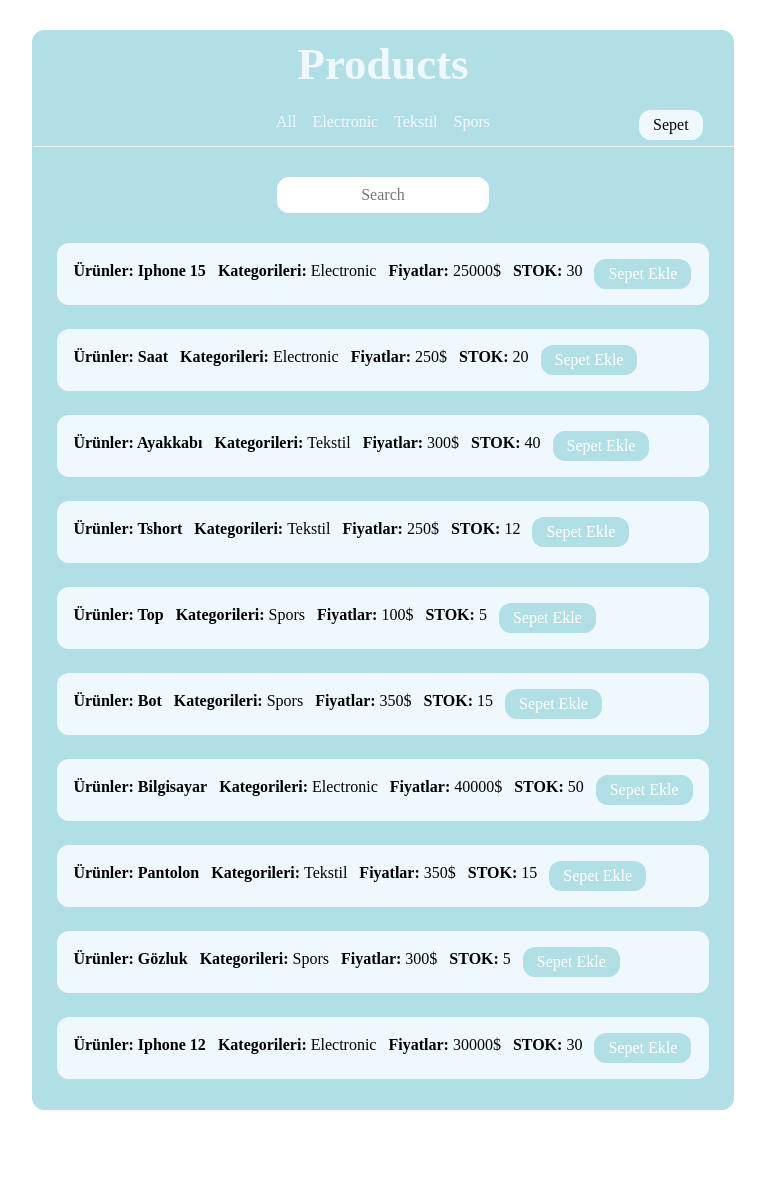
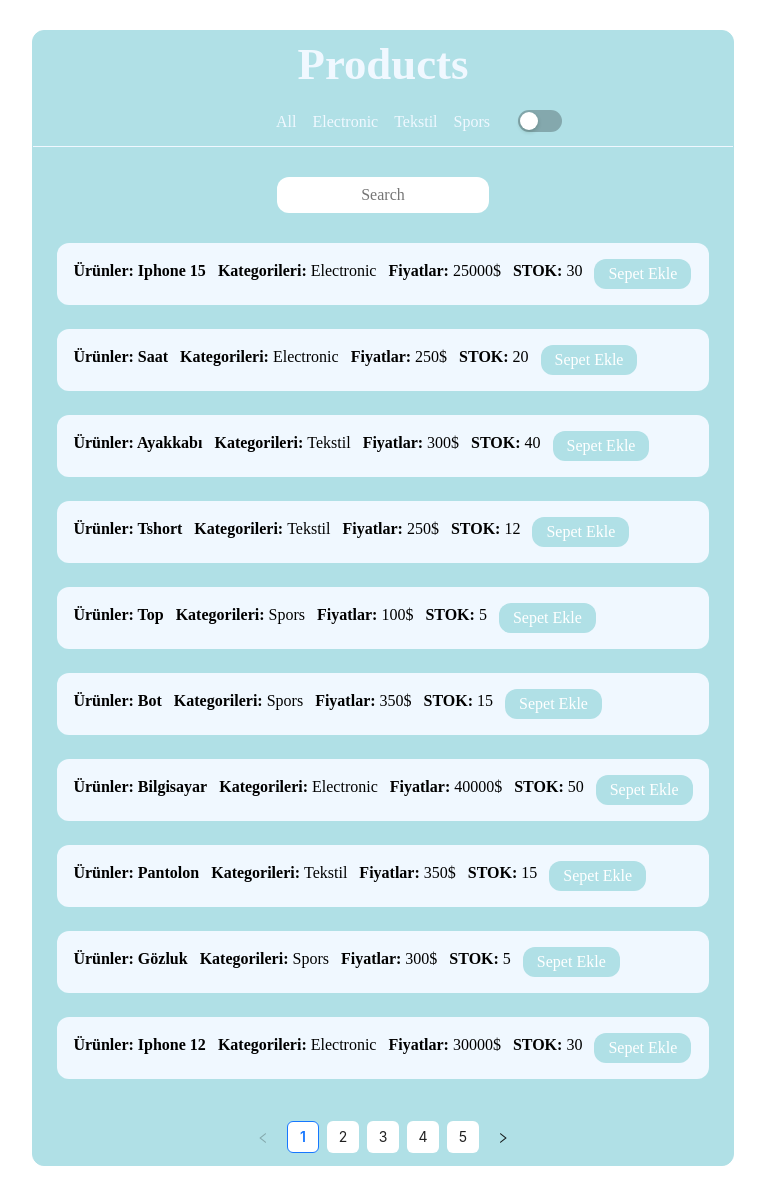
Before and after one commit to acunmedyaakademi/ReactProject, a React (Vite) app: page / in a window 1280 px wide. Shown: the whole page, without its empty margins (257-1022 px from the left). Before the commit the page ends 1140 px from the top, so only its background shows below. Built offline with nearby package versions, Linux system fonts and the light colour scheme.

Commit message:
sepet buttonu degiştirildi

```diff
--- a/package.json
+++ b/package.json
@@ -10,6 +10,7 @@
     "preview": "vite preview"
   },
   "dependencies": {
+    "antd": "^5.9.2",
     "react": "^18.2.0",
     "react-dom": "^18.2.0"
   },
--- a/src/App.css
+++ b/src/App.css
@@ -55,12 +55,8 @@
 
 .basKet {
   position: absolute;
-    right: 30px;
-     background-color:aliceblue;
-     border: none;
-    border-radius: 12px;
-    padding: 3px;
-    padding-inline: 14px;
+    right: 171px;
+
 }
 
 .basKet:hover {
@@ -191,3 +187,10 @@ cursor: pointer;
   /* outline: none; */
   outline-color: powderblue;
 }
+
+.change-list {
+  position: relative;
+  display: flex;
+  justify-content: center;
+  padding-block: 12px;
+}
--- a/src/App.jsx
+++ b/src/App.jsx
@@ -1,4 +1,5 @@
 import React, { useState } from "react";
+import { Switch , Pagination } from "antd";
 import "./App.css";
 
 export const App = () => {
@@ -159,7 +160,6 @@ function removeBasketAll() {
   basket.forEach( x=> {
     x.stock += 1
     setCategories("all")
-
   })
 
 }
@@ -202,14 +202,14 @@ const removeBasket = (index) => {
     <div className="renderPage" style={{display: "flex", gap:"1em", justifyContent: "center"}}>
      <li key={"all"} onClick={showAllProducts}>All</li> {renderCategory}
 
-
-      <button className="basKet" onClick={handleBasket}>Sepet </button>
+      <Switch className="basKet" onClick={handleBasket}></Switch>
     </div>
     <input className="checkinput" placeholder="Search" onChange={handleSearch}/>
     <ul className="list">{renderProducts}</ul>
+    <Pagination className="change-list" defaultCurrent={1} total={50} />
     </div>
     <div className={isDrawer ? "sepet active": "sepet" }>
-      <button className="closeBtn" onClick={handleBasket}>x</button>
+      {/* <button className="closeBtn" onClick={handleBasket}>x</button> */}
 
 
       <div className="basket-seciton">
```
Also changed, not shown: 1 other file (tests, documents, lock files or other folders).
